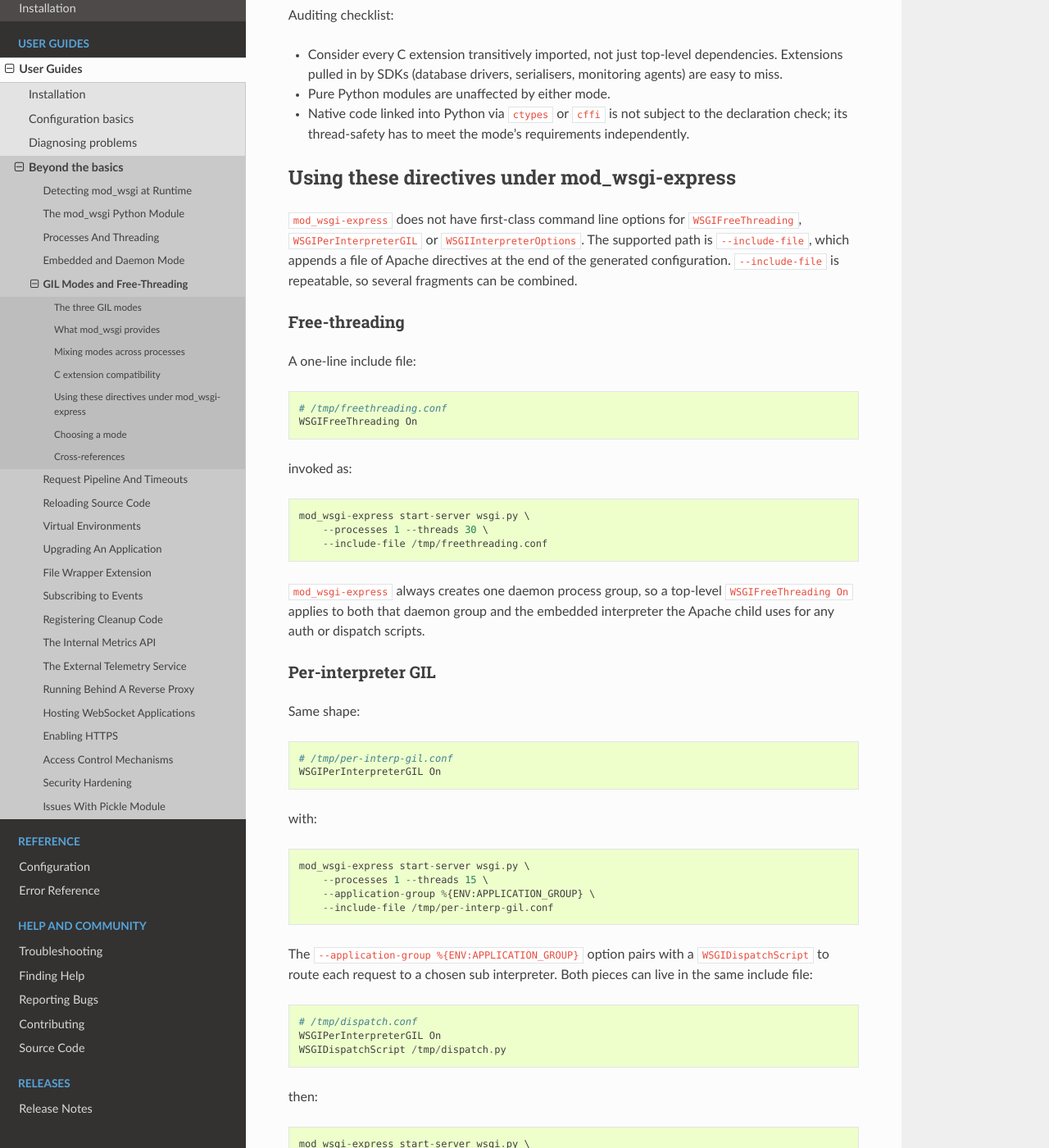
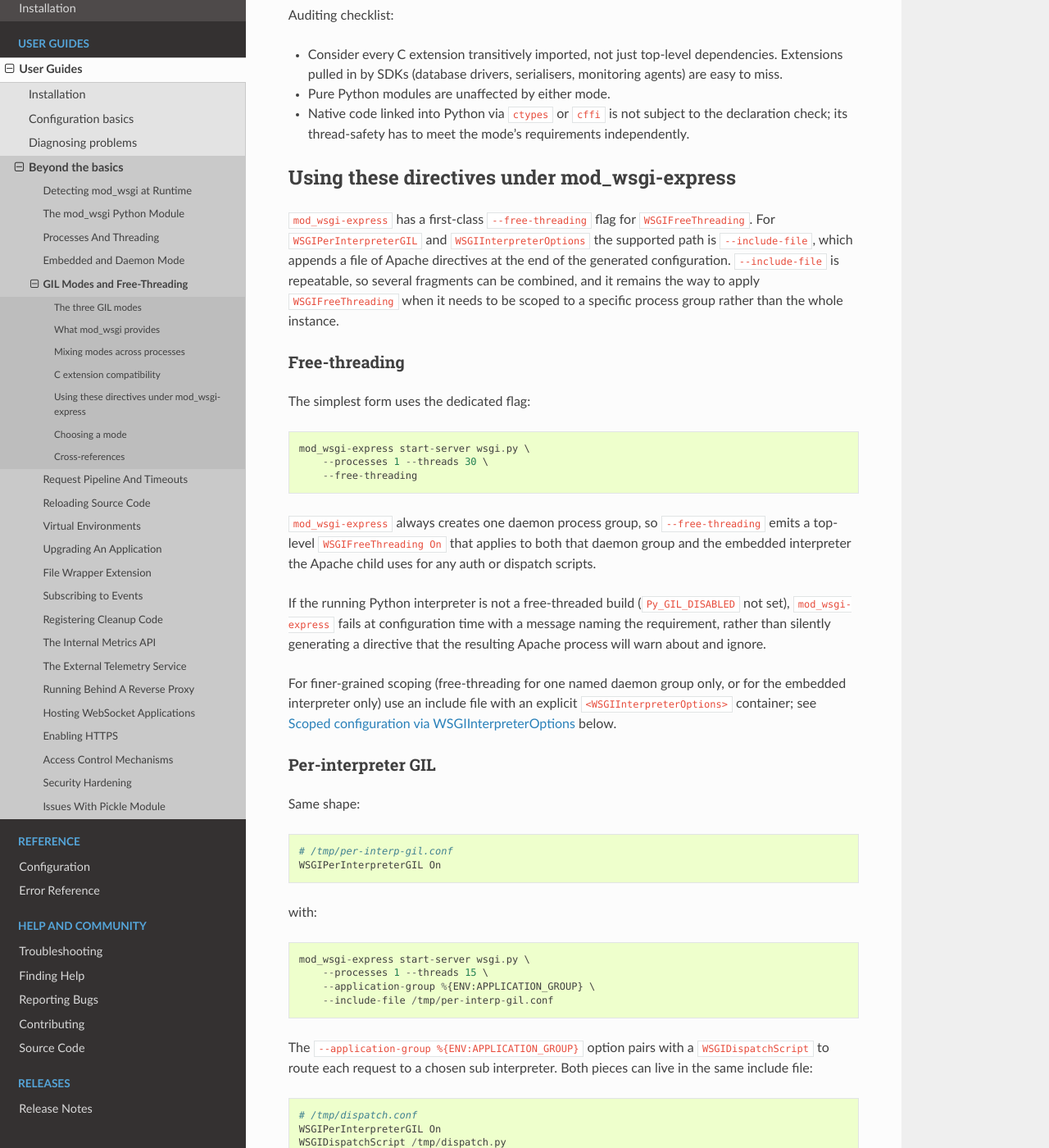
Before and after one commit to GrahamDumpleton/mod_wsgi, a Sphinx documentation site: the page built from docs/user-guides/gil-modes-and-free-threading.rst, in a window 1280 px wide and 1400 px high, scrolled down 7887 px. Shown: the whole window at 82% size. Built offline with Sphinx 7.4.7 and the Read the Docs theme 3.1.0, drawn with Linux system fonts in a browser that asks for light colours.

Commit message:
Add mod_wsgi-express --free-threading shortcut
Emits a top-level WSGIFreeThreading On directive in the generated
Apache configuration so the express instance runs Python with the
GIL disabled (PEP 703). Saves the user from hand-rolling a one-line
include file for the common case of opting the whole instance into
free-threading.

The validator rejects --free-threading at configuration time when
sysconfig.get_config_var('Py_GIL_DISABLED') is unset, so the failure
mode is an explicit error rather than the silent ignore-with-warning
that the underlying directive falls back to on a standard Python
build.

For scoping free-threading to a specific process group only, the
--include-file path with an explicit <WSGIInterpreterOptions>
container is still the way; the express quickstart and the GIL
modes guide both call that out.

```diff
--- a/docs/release-notes/version-6.0.0.rst
+++ b/docs/release-notes/version-6.0.0.rst
@@ -60,7 +60,10 @@
   are imported anyway under mod_wsgi's explicit
   ``_PyConfig_GIL_DISABLE`` but CPython logs a per-extension
   warning to flag that they have not been audited for the no-GIL
-  runtime.
+  runtime. ``mod_wsgi-express`` exposes ``--free-threading``
+  which emits the top-level ``WSGIFreeThreading On`` directive
+  and fails at configuration time if the running Python is not a
+  free-threaded build.
 
 * ``request-timeout`` recovery overhauled, with a new ``interrupt-timeout``
   option for opt-in injection-based recovery, a new natural-log scaling
--- a/docs/user-guides/gil-modes-and-free-threading.rst
+++ b/docs/user-guides/gil-modes-and-free-threading.rst
@@ -474,34 +474,46 @@
 Using these directives under mod_wsgi-express
 =============================================
 
-``mod_wsgi-express`` does not have first-class command
-line options for ``WSGIFreeThreading``,
-``WSGIPerInterpreterGIL`` or
-``WSGIInterpreterOptions``. The supported path is
+``mod_wsgi-express`` has a first-class
+``--free-threading`` flag for ``WSGIFreeThreading``.
+For ``WSGIPerInterpreterGIL`` and
+``WSGIInterpreterOptions`` the supported path is
 ``--include-file``, which appends a file of Apache
 directives at the end of the generated configuration.
 ``--include-file`` is repeatable, so several
-fragments can be combined.
+fragments can be combined, and it remains the way to
+apply ``WSGIFreeThreading`` when it needs to be
+scoped to a specific process group rather than the
+whole instance.
 
 Free-threading
 --------------
 
-A one-line include file::
-
-    # /tmp/freethreading.conf
-    WSGIFreeThreading On
-
-invoked as::
+The simplest form uses the dedicated flag::
 
     mod_wsgi-express start-server wsgi.py \
         --processes 1 --threads 30 \
-        --include-file /tmp/freethreading.conf
+        --free-threading
 
 ``mod_wsgi-express`` always creates one daemon process
-group, so a top-level ``WSGIFreeThreading On`` applies
-to both that daemon group and the embedded interpreter
-the Apache child uses for any auth or dispatch
-scripts.
+group, so ``--free-threading`` emits a top-level
+``WSGIFreeThreading On`` that applies to both that
+daemon group and the embedded interpreter the Apache
+child uses for any auth or dispatch scripts.
+
+If the running Python interpreter is not a
+free-threaded build (``Py_GIL_DISABLED`` not set),
+``mod_wsgi-express`` fails at configuration time with
+a message naming the requirement, rather than
+silently generating a directive that the resulting
+Apache process will warn about and ignore.
+
+For finer-grained scoping (free-threading for one
+named daemon group only, or for the embedded
+interpreter only) use an include file with an
+explicit ``<WSGIInterpreterOptions>`` container; see
+`Scoped configuration via WSGIInterpreterOptions`_
+below.
 
 Per-interpreter GIL
 -------------------
```
Also changed, not shown: docs/user-guides/mod-wsgi-express-quickstart.rst (+38 -0 lines), 3 other files.
